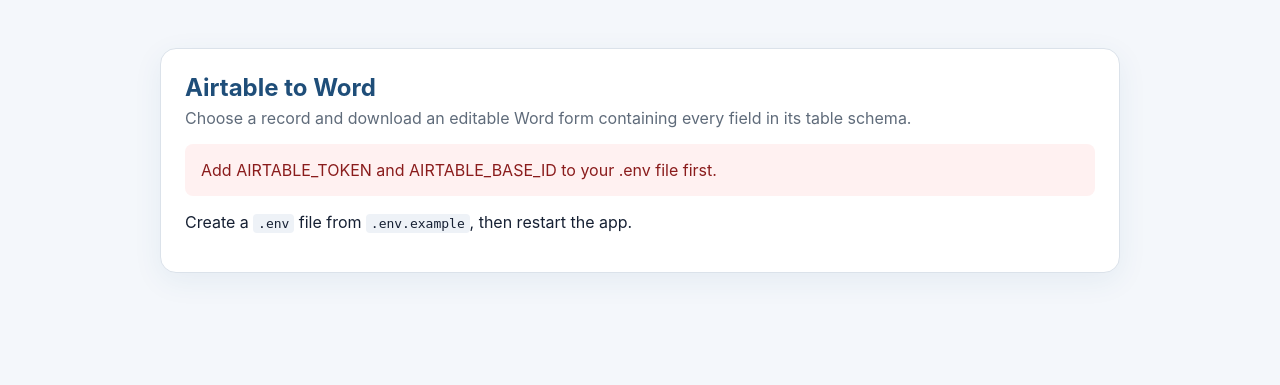
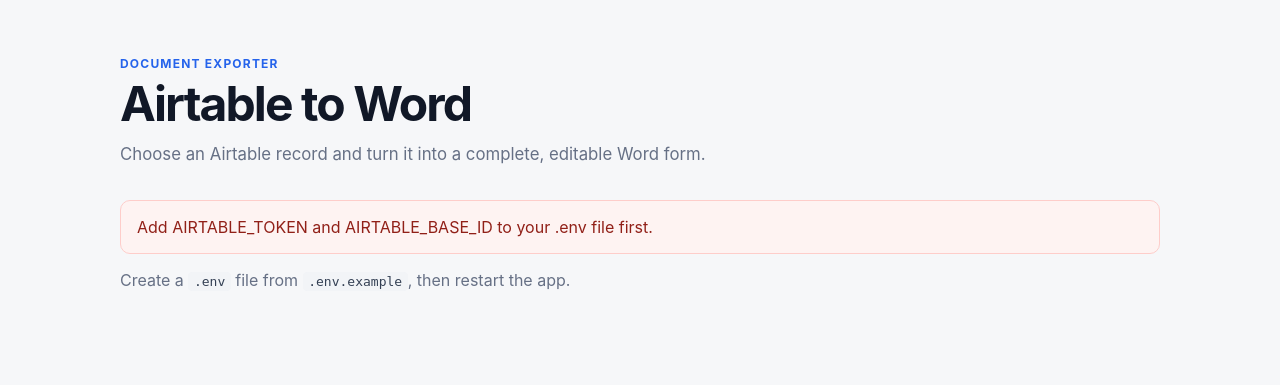
Before and after one commit to nelsonroque/airtable-to-word, a Flask app: page / in a window 1280 px wide. Shown: the top 385 px of the page. Run offline with Flask 3, Linux system fonts and the light colour scheme.

Commit message:
updating interface

```diff
--- a/requirements.txt
+++ /dev/null
@@ -1,5 +0,0 @@
-Flask>=3.1,<4
-python-docx>=1.2,<2
-python-dotenv>=1.1,<2
-requests>=2.32,<3
-pytest>=8.4,<9
--- a/templates/index.html
+++ b/templates/index.html
@@ -5,67 +5,127 @@
   <meta name="viewport" content="width=device-width, initial-scale=1">
   <title>Airtable to Word</title>
   <style>
-    :root { color-scheme: light; font-family: Inter, ui-sans-serif, system-ui, sans-serif; }
-    body { margin: 0; background: #f4f7fb; color: #162033; }
-    main { max-width: 960px; margin: 3rem auto; padding: 0 1.25rem; }
-    .card { background: white; border: 1px solid #dbe2ea; border-radius: 16px; padding: 1.5rem; box-shadow: 0 8px 30px #1f4e7912; }
-    h1 { margin: 0 0 .35rem; color: #1f4e79; }
-    .subtle { color: #5f6b7a; margin-top: 0; }
-    label { display: block; font-weight: 650; margin: 1rem 0 .35rem; }
-    select, input { box-sizing: border-box; width: 100%; padding: .75rem; border: 1px solid #b9c4d0; border-radius: 8px; background: white; }
-    button { border: 0; border-radius: 8px; padding: .8rem 1rem; background: #1f6feb; color: white; font-weight: 700; cursor: pointer; }
-    button.secondary { background: #e9eef5; color: #26364a; }
-    .row { display: grid; grid-template-columns: 1fr auto; align-items: end; gap: .75rem; }
-    .record { display: grid; grid-template-columns: 1fr auto; gap: 1rem; align-items: center; padding: .85rem 0; border-top: 1px solid #e7ebf0; }
-    .record-title { font-size: 1.08rem; }
-    .title-field { color: #677487; font-size: .76rem; font-weight: 650; letter-spacing: .03em; text-transform: uppercase; }
-    .record-id { display: block; color: #677487; margin-top: .35rem; font-size: .78rem; }
-    .preview { display: flex; flex-wrap: wrap; gap: .35rem .8rem; margin-top: .55rem; }
-    .preview-item { color: #405067; font-size: .88rem; }
-    .preview-item b { color: #26364a; }
-    .error { padding: 1rem; background: #fff1f1; color: #8a1c1c; border-radius: 8px; }
-    .manual { margin-top: 1.5rem; padding-top: .5rem; border-top: 1px solid #e7ebf0; }
-    code { background: #eef2f7; padding: .12rem .3rem; border-radius: 4px; }
-    @media (max-width: 640px) { .row, .record { grid-template-columns: 1fr; } }
+    :root {
+      color-scheme: light;
+      font-family: Inter, ui-sans-serif, -apple-system, BlinkMacSystemFont, "Segoe UI", sans-serif;
+      color: #172033;
+      background: #f6f7f9;
+      font-synthesis: none;
+    }
+    * { box-sizing: border-box; }
+    body { margin: 0; min-width: 320px; background: #f6f7f9; }
+    button, input, select { font: inherit; }
+    button, select { cursor: pointer; }
+    main { width: min(100% - 2rem, 1040px); margin: 0 auto; padding: 3.5rem 0 5rem; }
+    .page-header { margin-bottom: 2rem; }
+    .eyebrow { margin: 0 0 .55rem; color: #2563eb; font-size: .75rem; font-weight: 750; letter-spacing: .1em; text-transform: uppercase; }
+    h1 { margin: 0; color: #111827; font-size: clamp(2rem, 5vw, 3rem); letter-spacing: -.04em; line-height: 1; }
+    .intro { max-width: 650px; margin: .85rem 0 0; color: #667085; font-size: 1.05rem; line-height: 1.6; }
+    .panel { background: #fff; border: 1px solid #e4e7ec; border-radius: 14px; box-shadow: 0 1px 2px rgb(16 24 40 / 4%); }
+    .controls { display: grid; grid-template-columns: minmax(0, 1fr) minmax(0, 1fr); gap: 1rem; padding: 1.25rem; }
+    .field { min-width: 0; }
+    label { display: block; margin-bottom: .45rem; color: #344054; font-size: .84rem; font-weight: 650; }
+    .input-row { display: grid; grid-template-columns: minmax(0, 1fr) auto; gap: .6rem; }
+    input, select { width: 100%; min-width: 0; height: 44px; padding: 0 .8rem; color: #172033; background: #fff; border: 1px solid #d0d5dd; border-radius: 8px; outline: none; transition: border-color .15s, box-shadow .15s; }
+    input::placeholder { color: #98a2b3; }
+    input:focus, select:focus { border-color: #84adff; box-shadow: 0 0 0 3px #eff4ff; }
+    button, .page-link { display: inline-flex; min-height: 44px; align-items: center; justify-content: center; gap: .45rem; padding: .65rem 1rem; border: 1px solid transparent; border-radius: 8px; font-weight: 650; line-height: 1; text-decoration: none; transition: background .15s, border-color .15s, transform .15s; }
+    button { color: #fff; background: #2563eb; }
+    button:hover { background: #1d4ed8; }
+    button:active { transform: translateY(1px); }
+    button.secondary { color: #344054; background: #fff; border-color: #d0d5dd; }
+    button.secondary:hover { background: #f9fafb; }
+    button svg { width: 16px; height: 16px; }
+    .results { margin-top: 1.25rem; overflow: hidden; }
+    .results-header { display: flex; align-items: flex-end; justify-content: space-between; gap: 1rem; padding: 1.25rem 1.5rem; border-bottom: 1px solid #eaecf0; }
+    h2 { margin: 0; color: #101828; font-size: 1.15rem; letter-spacing: -.015em; }
+    .meta { margin: .3rem 0 0; color: #667085; font-size: .85rem; }
+    .record-list { padding: 0 .75rem; }
+    .record { display: grid; grid-template-columns: minmax(0, 1fr) auto; gap: 1.5rem; align-items: center; padding: 1.15rem .75rem; border-bottom: 1px solid #eaecf0; }
+    .record:last-child { border-bottom: 0; }
+    .record-main { min-width: 0; }
+    .title-field { margin-bottom: .2rem; color: #98a2b3; font-size: .68rem; font-weight: 750; letter-spacing: .08em; text-transform: uppercase; }
+    .record-title { display: block; overflow: hidden; color: #101828; font-size: 1rem; text-overflow: ellipsis; white-space: nowrap; }
+    .preview { display: flex; flex-wrap: wrap; gap: .3rem 1rem; margin-top: .5rem; }
+    .preview-item { color: #667085; font-size: .84rem; }
+    .preview-item b { color: #475467; font-weight: 650; }
+    .record-id { display: block; margin-top: .45rem; color: #98a2b3; font-family: ui-monospace, SFMono-Regular, Menlo, monospace; font-size: .72rem; }
+    .download-button { white-space: nowrap; }
+    .empty { margin: 0; padding: 3.5rem 1.5rem; color: #667085; text-align: center; }
+    .pagination { display: flex; align-items: center; justify-content: space-between; padding: 1rem 1.5rem; border-top: 1px solid #eaecf0; }
+    .page-link { min-height: 38px; color: #344054; background: #fff; border-color: #d0d5dd; font-size: .85rem; }
+    .page-link:hover { background: #f9fafb; }
+    .manual { display: grid; grid-template-columns: minmax(0, 1fr) auto; gap: .75rem; align-items: end; margin-top: 1.25rem; padding: 1.25rem; }
+    .error { margin-top: 1.25rem; padding: 1rem; color: #912018; background: #fef3f2; border: 1px solid #fecdca; border-radius: 10px; }
+    .setup-note { color: #667085; }
+    code { padding: .12rem .35rem; color: #344054; background: #f2f4f7; border-radius: 4px; }
+    @media (max-width: 760px) {
+      main { width: min(100% - 1.25rem, 1040px); padding: 2rem 0 3rem; }
+      .page-header { margin-bottom: 1.5rem; }
+      .controls { grid-template-columns: 1fr; }
+      .record { grid-template-columns: 1fr; gap: .9rem; }
+      .record-title { white-space: normal; }
+      .record form, .download-button { width: 100%; }
+      .manual { grid-template-columns: 1fr; }
+      .manual button { width: 100%; }
+    }
+    @media (max-width: 460px) {
+      .input-row { grid-template-columns: 1fr; }
+      .input-row button { width: 100%; }
+      .results-header { align-items: flex-start; flex-direction: column; }
+    }
   </style>
 </head>
 <body>
 <main>
-  <section class="card">
+  <header class="page-header">
+    <p class="eyebrow">Document exporter</p>
     <h1>Airtable to Word</h1>
-    <p class="subtle">Choose a record and download an editable Word form containing every field in its table schema.</p>
+    <p class="intro">Choose an Airtable record and turn it into a complete, editable Word form.</p>
+  </header>
 
   {% if error %}
-      <div class="error">{{ error }}</div>
-      <p>Create a <code>.env</code> file from <code>.env.example</code>, then restart the app.</p>
+    <div class="error" role="alert">{{ error }}</div>
+    <p class="setup-note">Create a <code>.env</code> file from <code>.env.example</code>, then restart the app.</p>
   {% else %}
-      <form method="get" class="row">
-        <div>
-          <label for="table">Table</label>
+    <section class="panel controls" aria-label="Record filters">
+      <form method="get" class="field">
+        <label for="table">Airtable table</label>
+        <div class="input-row">
           <select id="table" name="table" onchange="this.form.submit()">
             {% for item in tables %}
               <option value="{{ item.id }}" {% if table and item.id == table.id %}selected{% endif %}>{{ item.name }}</option>
             {% endfor %}
           </select>
+          <button type="submit">Load</button>
         </div>
-        <button type="submit">Load records</button>
       </form>
 
       {% if table %}
-        <form method="get" class="row">
+        <form method="get" class="field">
           <input type="hidden" name="table" value="{{ table.id }}">
+          <label for="q">Search records</label>
+          <div class="input-row">
+            <input id="q" name="q" value="{{ query }}" placeholder="Name, status, or record ID">
+            <button type="submit" class="secondary">Search</button>
+          </div>
+        </form>
+      {% endif %}
+    </section>
+
+    {% if table %}
+      <section class="panel results">
+        <header class="results-header">
           <div>
-            <label for="q">Search all records</label>
-            <input id="q" name="q" value="{{ query }}" placeholder="Name, email, status, or record ID">
+            <h2>{{ table.name }}</h2>
+            <p class="meta">{{ total_records }} record{% if total_records != 1 %}s{% endif %} · newest first · page {{ page }} of {{ total_pages }}</p>
           </div>
-          <button type="submit" class="secondary">Search</button>
-        </form>
+        </header>
 
-        <h2>{{ table.name }} records</h2>
-        <p class="subtle">{{ total_records }} record{% if total_records != 1 %}s{% endif %} · newest first · page {{ page }} of {{ total_pages }}</p>
+        <div class="record-list">
           {% for record in cards %}
-          <div class="record">
-            <div>
+            <article class="record">
+              <div class="record-main">
                 <div class="title-field">{{ record.title_field }}</div>
                 <strong class="record-title">{{ record.title }}</strong>
                 {% if record.preview %}
@@ -80,39 +140,35 @@
               <form method="post" action="/download">
                 <input type="hidden" name="table_id" value="{{ table.id }}">
                 <input type="hidden" name="record_id" value="{{ record.id }}">
-              <button type="submit">Download Word form</button>
+                <button type="submit" class="download-button">
+                  <svg viewBox="0 0 20 20" fill="none" aria-hidden="true"><path d="M10 2.5v10m0 0 3.5-3.5M10 12.5 6.5 9M3 13.5v2A1.5 1.5 0 0 0 4.5 17h11a1.5 1.5 0 0 0 1.5-1.5v-2" stroke="currentColor" stroke-width="1.7" stroke-linecap="round" stroke-linejoin="round"/></svg>
+                  Download .docx
+                </button>
               </form>
+            </article>
+          {% else %}
+            <p class="empty">No matching records found.</p>
+          {% endfor %}
         </div>
-        {% else %}
-          <p class="subtle">No matching records found.</p>
-        {% endfor %}
 
         {% if total_pages > 1 %}
-          <nav class="row" aria-label="Record pages">
-            <div>
-              {% if page > 1 %}
-                <a href="/?table={{ table.id|urlencode }}&q={{ query|urlencode }}&page={{ page - 1 }}">← Previous 100</a>
-              {% endif %}
-            </div>
-            <div>
-              {% if page < total_pages %}
-                <a href="/?table={{ table.id|urlencode }}&q={{ query|urlencode }}&page={{ page + 1 }}">Next 100 →</a>
-              {% endif %}
-            </div>
+          <nav class="pagination" aria-label="Record pages">
+            <span>{% if page > 1 %}<a class="page-link" href="/?table={{ table.id|urlencode }}&q={{ query|urlencode }}&page={{ page - 1 }}">← Previous 100</a>{% endif %}</span>
+            <span>{% if page < total_pages %}<a class="page-link" href="/?table={{ table.id|urlencode }}&q={{ query|urlencode }}&page={{ page + 1 }}">Next 100 →</a>{% endif %}</span>
           </nav>
         {% endif %}
+      </section>
 
-        <form method="post" action="/download" class="manual">
+      <form method="post" action="/download" class="panel manual">
         <input type="hidden" name="table_id" value="{{ table.id }}">
-          <label for="record_id">Or enter an exact Airtable record ID</label>
-          <div class="row">
+        <div class="field">
+          <label for="record_id">Have an exact record ID?</label>
           <input id="record_id" name="record_id" placeholder="recXXXXXXXXXXXXXX" required>
-            <button type="submit">Download</button>
         </div>
+        <button type="submit">Download record</button>
       </form>
     {% endif %}
   {% endif %}
-  </section>
 </main>
 </body>
 </html>
```
Also changed, not shown: pyproject.toml (+18 -0 lines), templates/error.html (+22 -5 lines), README.md, 3 other files. Lines whose indentation alone changed are shown as unchanged.
